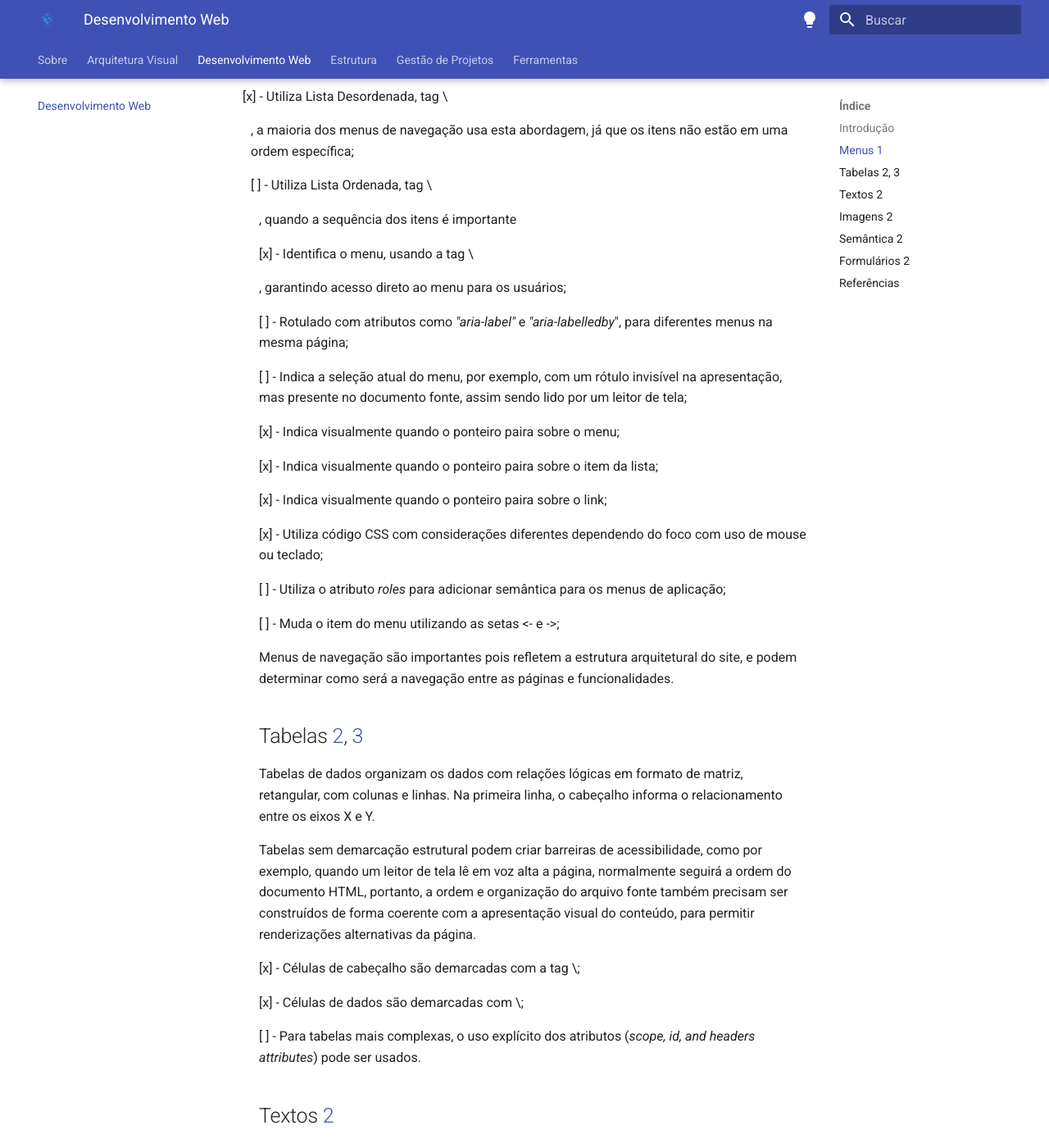
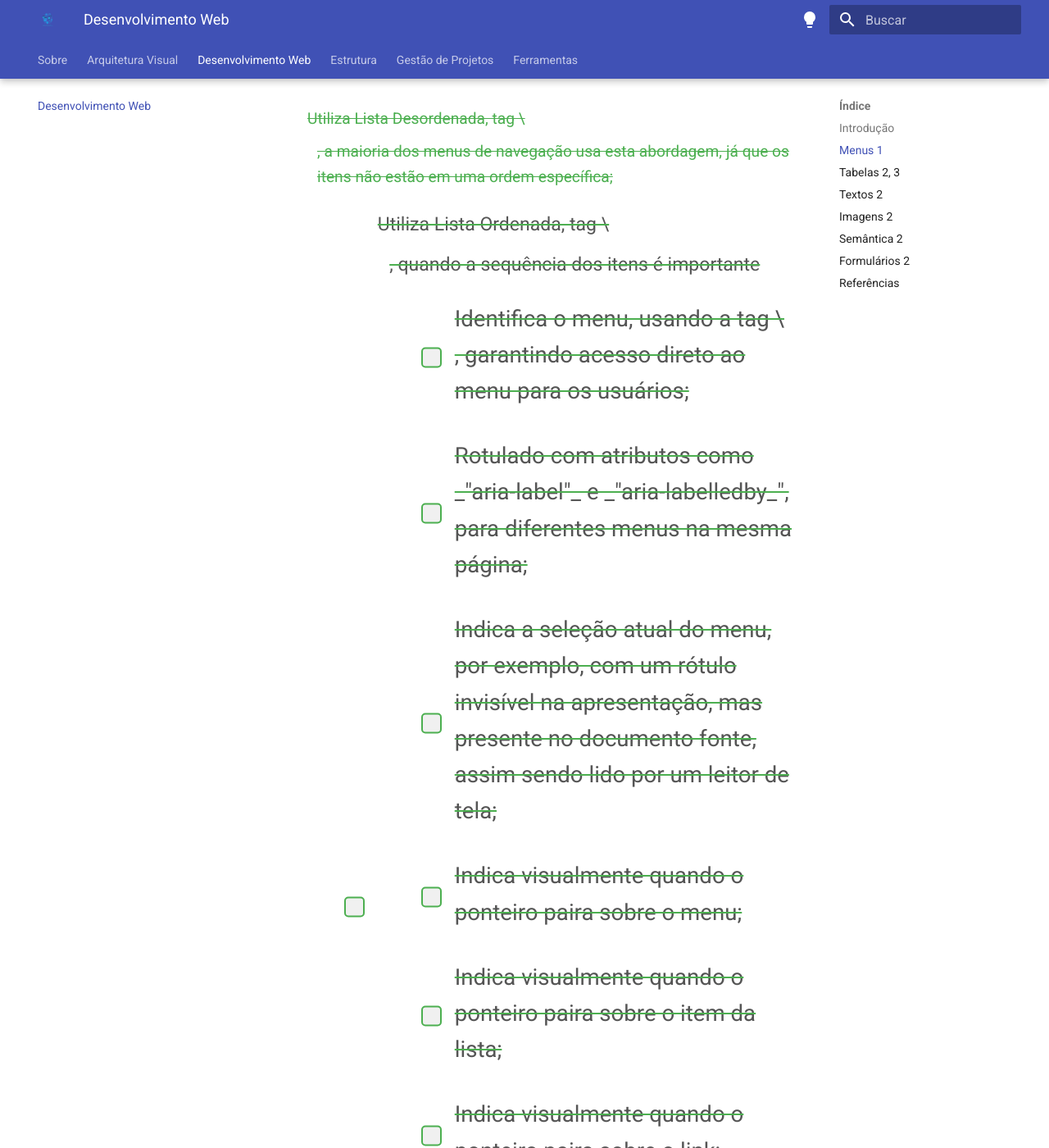
Before and after one commit to henriquecq/Acessibilidade_pp, an MkDocs documentation site: the page built from docs/desenvolvimento/desenvolvimento_web.md, in a window 1280 px wide and 1400 px high, scrolled down 569 px. Shown: the whole window at 82% size. Built offline with MkDocs 1.6.1 and Material for MkDocs 9.7.7, drawn with Linux system fonts in a browser that asks for light colours; some of the changed text lies outside the part shown.

Commit message:
deixando o checklist dinâmico

```diff
--- a/docs/desenvolvimento/desenvolvimento_web.md
+++ b/docs/desenvolvimento/desenvolvimento_web.md
@@ -23,30 +23,19 @@ Menus são usados para navegação e tem papel crítico na operabilidade da pág
 
 Estrutura, Estilo, Menus Dropdown e Menus de aplicação
 
-
-
-[x] - Utiliza Lista Desordenada, tag \<ul>, a maioria dos menus de navegação usa esta abordagem, já que os itens não estão em uma ordem específica;
-
-[ ] - Utiliza Lista Ordenada, tag \<ol>, quando a sequência dos itens é importante
-
-[x] - Identifica o menu, usando a tag \<nav>, garantindo acesso direto ao menu para os usuários;
-
-[ ] - Rotulado com atributos como _"aria-label"_ e _"aria-labelledby_", para diferentes menus na mesma página;
-
-[ ] - Indica a seleção atual do menu, por exemplo, com um rótulo invisível na apresentação, mas presente no documento fonte, assim sendo lido por um leitor de tela;
-
-[x] - Indica visualmente quando o ponteiro paira sobre o menu;
-
-[x] - Indica visualmente quando o ponteiro paira sobre o item da lista;
-
-[x] - Indica visualmente quando o ponteiro paira sobre o link;
-
-[x] - Utiliza código CSS com considerações diferentes dependendo do foco com uso de mouse ou teclado;
-
-[ ] - Utiliza o atributo _roles_ para adicionar semântica para os menus de aplicação;
-
-[ ] - Muda o item do menu utilizando as setas <- e ->;
-
+<ul class="checklist">
+    <li><input type="checkbox" id="task2" checked><label for="task2">Utiliza Lista Desordenada, tag \<ul>, a maioria dos menus de navegação usa esta abordagem, já que os itens não estão em uma ordem específica;</label></li>
+    <li><input type="checkbox" id="task1"><label for="task1">Utiliza Lista Ordenada, tag \<ol>, quando a sequência dos itens é importante</label></li>
+    <li><input type="checkbox" id="task4"><label for="task4">Identifica o menu, usando a tag \<nav>, garantindo acesso direto ao menu para os usuários;</label></li>
+    <li><input type="checkbox" id="task4"><label for="task4">Rotulado com atributos como _"aria-label"_ e _"aria-labelledby_", para diferentes menus na mesma página;</label></li>
+    <li><input type="checkbox" id="task4"><label for="task4">Indica a seleção atual do menu, por exemplo, com um rótulo invisível na apresentação, mas presente no documento fonte, assim sendo lido por um leitor de tela;</label></li>
+    <li><input type="checkbox" id="task4"><label for="task4">Indica visualmente quando o ponteiro paira sobre o menu;</label></li>
+    <li><input type="checkbox" id="task4"><label for="task4">Indica visualmente quando o ponteiro paira sobre o item da lista;</label></li>
+    <li><input type="checkbox" id="task4"><label for="task4">Indica visualmente quando o ponteiro paira sobre o link;</label></li>
+    <li><input type="checkbox" id="task4"><label for="task4">Utiliza código CSS com considerações diferentes dependendo do foco com uso de mouse ou teclado;</label></li>
+    <li><input type="checkbox" id="task4"><label for="task4">Utiliza o atributo _roles_ para adicionar semântica para os menus de aplicação;</label></li>
+    <li><input type="checkbox" id="task4"><label for="task4">Muda o item do menu utilizando as setas <- e ->;</label></li>
+</ul>
 
 
 
@@ -62,17 +51,11 @@ Tabelas de dados organizam os dados com relações lógicas em formato de matriz
 
 Tabelas sem demarcação estrutural podem criar barreiras de acessibilidade, como por exemplo, quando um leitor de tela lê em voz alta a página, normalmente seguirá a ordem do documento HTML, portanto, a ordem e organização do arquivo fonte também precisam ser construídos de forma coerente com a apresentação visual do conteúdo, para permitir renderizações alternativas da página.
 
-
-
-[x] - Células de cabeçalho são demarcadas com a tag \<th>;
-
-
-
-[x] - Células de dados são demarcadas com \<td>;
-
-
-
-[ ] - Para tabelas mais complexas, o uso explícito dos atributos (_scope, id, and headers attributes_) pode ser usados.
+<ul class="checklist">
+    <li><input type="checkbox" id="task2" checked><label for="task2">Células de cabeçalho são demarcadas com a tag \<th>;</label></li>
+    <li><input type="checkbox" id="task1"><label for="task1">Células de dados são demarcadas com \<td>;</label></li>
+    <li><input type="checkbox" id="task4"><label for="task4">Para tabelas mais complexas, o uso explícito dos atributos (_scope, id, and headers attributes_) pode ser usados.</label></li>
+</ul>
 
 
 
@@ -80,39 +63,47 @@ Tabelas sem demarcação estrutural podem criar barreiras de acessibilidade, com
 ## Textos [2](#2)
 Textos bem estruturados e semanticamente organizados são essenciais para a acessibilidade, pois garantem que leitores de tela interpretem corretamente o conteúdo. Um bom desenvolvimento textual facilita a navegação, tornando a página acessível a diferentes públicos.
 
-[ ] - Altura das fontes não é fixa.
+<ul class="checklist">
+    <li><input type="checkbox" id="task2" checked><label for="task2">Altura das fontes não é fixa.</label></li>
+    <li><input type="checkbox" id="task1"><label for="task1">Campo de busca (recomendado).</label></li>
+</ul>
 
-[ ] - Campo de busca (recomendado).
+
 
 ## Imagens [2](#2)
 Imagens acessíveis dependem de um bom desenvolvimento estrutural, como o uso de textos alternativos (alt text) que descrevem seu conteúdo para leitores de tela. Essa prática garante que informações visuais sejam compreendidas por pessoas com deficiência visual e melhora a navegação para todos, promovendo uma experiência mais inclusiva.
 
-[ ] - Colocar textos alternativos de imagem, explicando o contexto/conteúdo.
+<ul class="checklist">
+    <li><input type="checkbox" id="task2" checked><label for="task2">Colocar textos alternativos de imagem, explicando o contexto/conteúdo.</label></li>
+    <li><input type="checkbox" id="task1"><label for="task1">Ter a informação de para onde ele leva em links que possuem apenas uma imagem( icones para redes sociais por exemplo).</label></li>
+</ul>
 
-[ ] - Ter a informação de para onde ele leva em links que possuem apenas uma imagem( icones para redes sociais por exemplo) .
+
 
 ## Semântica [2](#2)
 A semântica no desenvolvimento web consiste no uso adequado de elementos HTML para representar o significado do conteúdo, promovendo acessibilidade, SEO e organização clara. Tags como `<header>` e `<main>` tornam o código mais intuitivo e fácil de interpretar por tecnologias assistivas e navegadores.
 
-[ ] - Cabeçalhos têm que seguir uma lógica e não seguir tamanho do texto:
+<ul class="checklist">
+    <li><input type="checkbox" id="task2" checked><label for="task2">Cabeçalhos têm que seguir uma lógica e não seguir tamanho do texto:</label></li>
+    <li>- H1: Título que descreve a página</li>
+    <li>- H2: Título que descreve a seção</li>
+    <li>- HX: assim sucessivamente de forma lógica e hierárquica</li>
+    <li><input type="checkbox" id="task1"><label for="task1">Ordenamento lógico ao focar elementos (para evitar de por exemplo ir para o final da página)</label></li>
+</ul>
 
-- H1: Título que descreve a página
-
-- H2: Título que descreve a seção
-
-- HX: assim sucessivamente de forma lógica e hierárquica
-
-[ ] - Ordenamento lógico ao focar elementos (para evitar de por exemplo ir para o final da página)
 
 
 ## Formulários [2](#2)
 Um formulário bem projetado deve ser acessível, intuitivo e funcional. Para isso, é importante utilizar boas práticas, como adicionar labels associados aos campos de entrada para melhorar a navegação e a compreensão, usar `<fieldset>` e `<legend>` para estruturar seções, e incluir atributos como `aria-describedby` e `autocomplete` para melhorar a acessibilidade e usabilidade.
 
-[ ] -   Adicionar `<fieldset>` e `<legend>` para organizar seções do formulário.
-[ ] -   Adicionar `<label>` para os campos de entrada, para associá-los aos elementos correspondentes.
-[ ] -   Adicionar o atributo `aria-describedby` para descrever os campos de entrada.
-[ ] -   Adicionar o atributo `autocomplete` para facilitar o preenchimento dos campos.
-[ ] - Evitar o uso de Captchas.
+<ul class="checklist">
+    <li><input type="checkbox" id="task2" checked><label for="task2">Adicionar `<fieldset>` e `<legend>` para organizar seções do formulário.</label></li>
+    <li><input type="checkbox" id="task1">Adicionar `<label>` para os campos de entrada, para associá-los aos elementos correspondentes.<label for="task1"></label></li>
+    <li><input type="checkbox" id="task4"><label for="task4">Adicionar o atributo `aria-describedby` para descrever os campos de entrada.</label></li>
+    <li><input type="checkbox" id="task4"><label for="task4">Adicionar o atributo `autocomplete` para facilitar o preenchimento dos campos.</label></li>
+    <li><input type="checkbox" id="task4"><label for="task4">Evitar o uso de Captchas.</label></li>
+</ul>
+
 
 
 ## Referências
```
